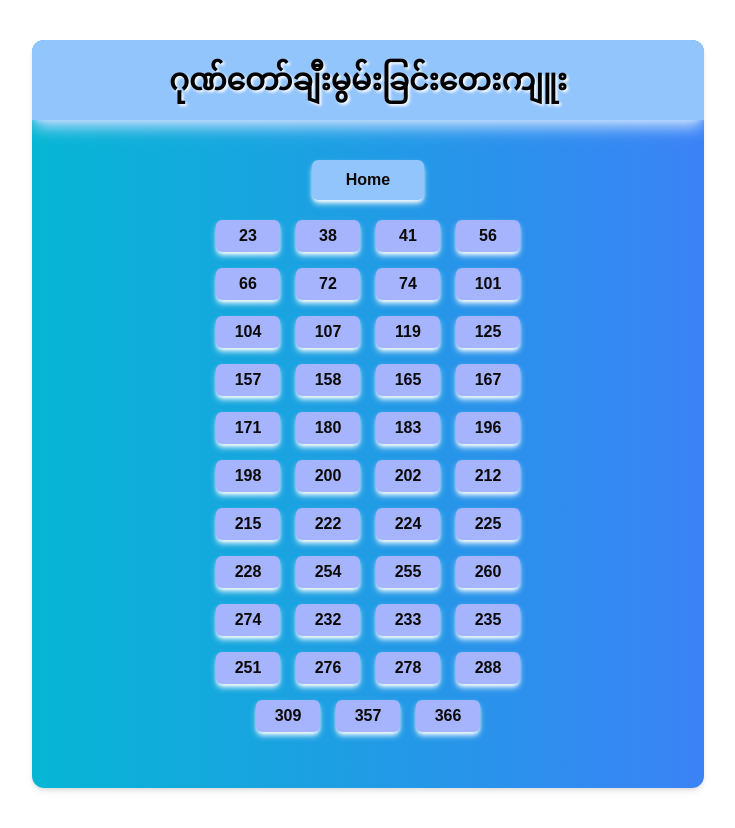
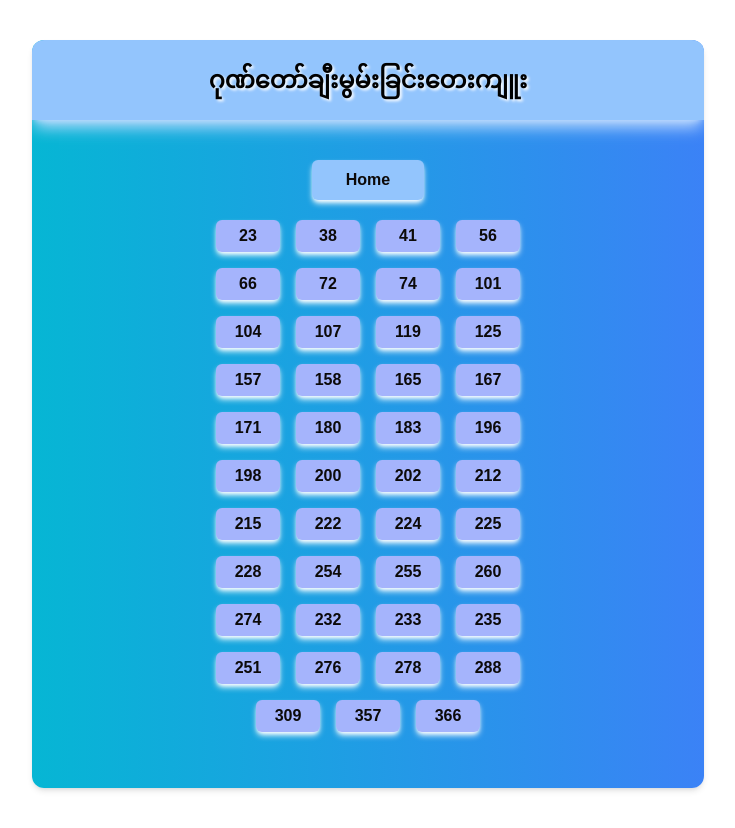
Before and after one commit to Mrmoon688/another-place, a website: page src/Myanmar_version.html in a window 1280 px wide. Shown: the whole page, without its empty margins (272-1007 px from the left). Drawn offline with Linux system fonts and the light colour scheme; a web font is replaced by a local one.

Commit message:
myanmar title fix

```diff
--- a/src/Myanmar_version.html
+++ b/src/Myanmar_version.html
@@ -12,7 +12,7 @@
       <header
         class="bg-blue-300 h-[80px] flex justify-center items-center  flex-wrap  shadow-lg shadow-blue-200"
       >
-        <h1 class="text-3xl font-bold font-paduak text-shadow text-shadow-white">ဂုဏ်တော်ချီးမွမ်းခြင်းတေးကျူး</h1>
+        <h1 class="text-2xl font-bold font-paduak text-center text-shadow text-shadow-white">ဂုဏ်တော်ချီးမွမ်းခြင်းတေးကျူး</h1>
       </header>
       <!-- multiple pages -->
       <section class="flex justify-center items-center flex-col m-10 ">
```
Also changed, not shown: src/app.css.
